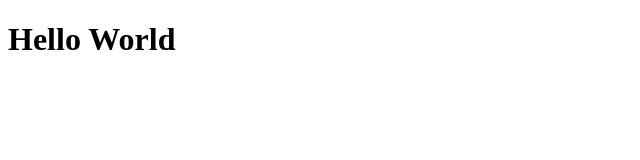
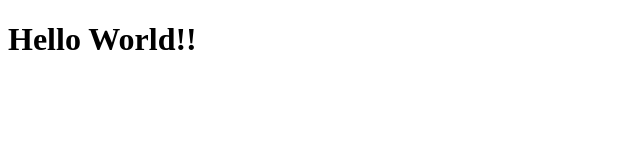
Before and after one commit to tomohide12345/tomohide12345.github.io, a plain HTML site: page index.html in a window 1280 px wide. Shown: the full height of the page, 0-640 px from the left. Drawn offline with Linux system fonts and the light colour scheme.

Commit message:
Update index.html

```diff
--- a/index.html
+++ b/index.html
@@ -5,6 +5,6 @@
   <title>Hello World</title>
 </head>
 <body>
-  <h1>Hello World</h1>
+  <h1>Hello World!!</h1>
 </body>
 </html>
```
